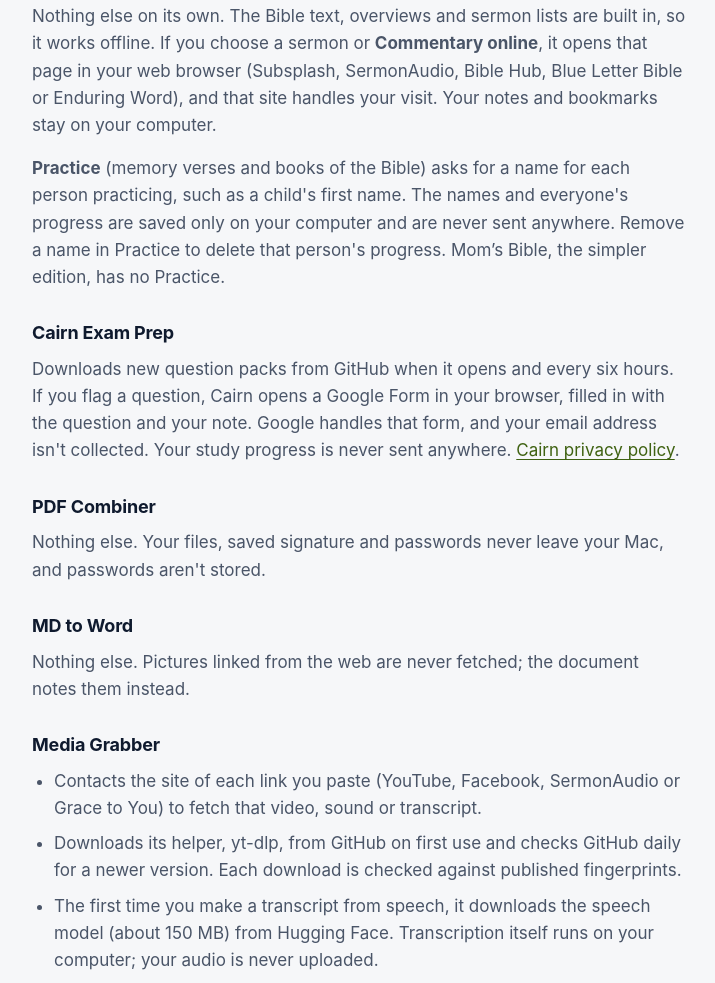
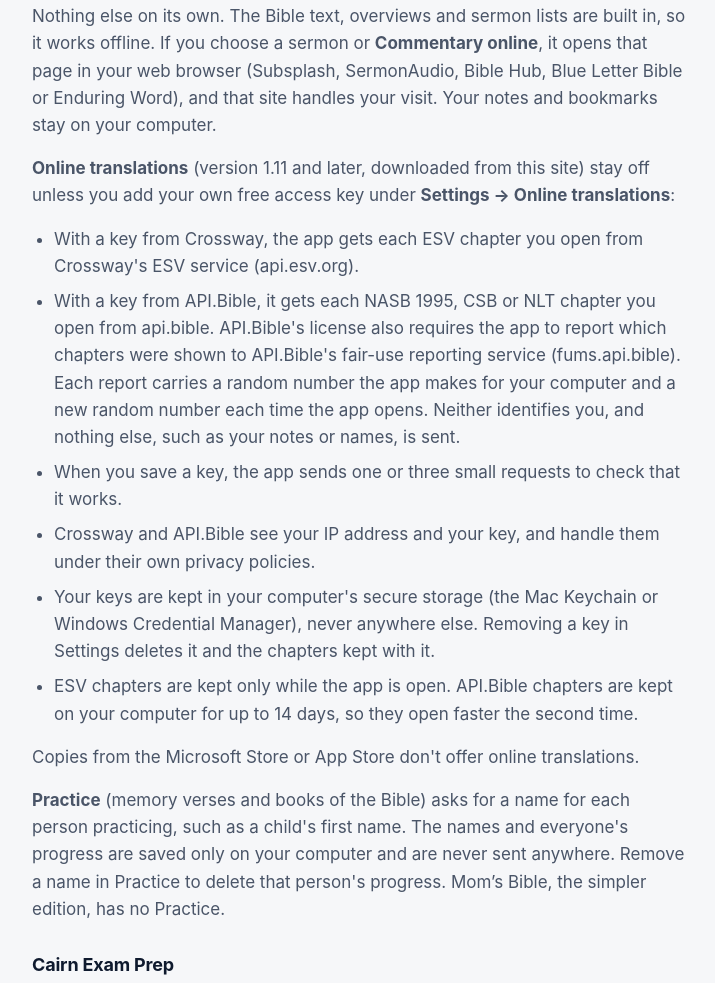
Before and after one commit to 4realIA/site, a plain HTML site: page privacy.html in a window 1280 px wide. Shown: the part 1077-2060 px from the top of the page, without its empty margins (280-995 px from the left). Drawn offline with Linux system fonts and the light colour scheme.

Commit message:
Privacy: Bible Overview online translations with your own key
Describes what Bible Overview 1.11+ (direct downloads) sends when a user
adds their own ESV or API.Bible key: chapters from api.esv.org and
api.bible, API.Bible's required fair-use reports with random device and
session numbers, key checks, keys kept in the OS secure storage, and how
long chapters are kept. Store copies don't offer it.

Co-Authored-By: Claude Opus 5.5 <noreply@anthropic.com>
Claude-Session: https://claude.ai/code/session_012T9bGEkjDCAbMScSVyhn5W

```diff
--- a/privacy.html
+++ b/privacy.html
@@ -32,7 +32,7 @@
 
   <main id="main" class="section">
     <div class="wrap prose">
-      <p class="eyebrow-muted">Last updated November 13, 2026</p>
+      <p class="eyebrow-muted">Last updated November 21, 2026</p>
       <h1>Privacy</h1>
       <p>Short version: this site and my apps don't collect anything about you. The apps keep your data on your own device. Below is exactly what goes over the network, and to whom.</p>
 
@@ -52,6 +52,16 @@
 
       <h3>Bible Overview</h3>
       <p>Nothing else on its own. The Bible text, overviews and sermon lists are built in, so it works offline. If you choose a sermon or <strong>Commentary online</strong>, it opens that page in your web browser (Subsplash, SermonAudio, Bible Hub, Blue Letter Bible or Enduring Word), and that site handles your visit. Your notes and bookmarks stay on your computer.</p>
+      <p><strong>Online translations</strong> (version 1.11 and later, downloaded from this site) stay off unless you add your own free access key under <strong>Settings → Online translations</strong>:</p>
+      <ul>
+        <li>With a key from Crossway, the app gets each ESV chapter you open from Crossway's ESV service (api.esv.org).</li>
+        <li>With a key from API.Bible, it gets each NASB 1995, CSB or NLT chapter you open from api.bible. API.Bible's license also requires the app to report which chapters were shown to API.Bible's fair-use reporting service (fums.api.bible). Each report carries a random number the app makes for your computer and a new random number each time the app opens. Neither identifies you, and nothing else, such as your notes or names, is sent.</li>
+        <li>When you save a key, the app sends one or three small requests to check that it works.</li>
+        <li>Crossway and API.Bible see your IP address and your key, and handle them under their own privacy policies.</li>
+        <li>Your keys are kept in your computer's secure storage (the Mac Keychain or Windows Credential Manager), never anywhere else. Removing a key in Settings deletes it and the chapters kept with it.</li>
+        <li>ESV chapters are kept only while the app is open. API.Bible chapters are kept on your computer for up to 14 days, so they open faster the second time.</li>
+      </ul>
+      <p>Copies from the Microsoft Store or App Store don't offer online translations.</p>
       <p><strong>Practice</strong> (memory verses and books of the Bible) asks for a name for each person practicing, such as a child's first name. The names and everyone's progress are saved only on your computer and are never sent anywhere. Remove a name in Practice to delete that person's progress. Mom’s Bible, the simpler edition, has no Practice.</p>
 
       <h3>Cairn Exam Prep</h3>
```
